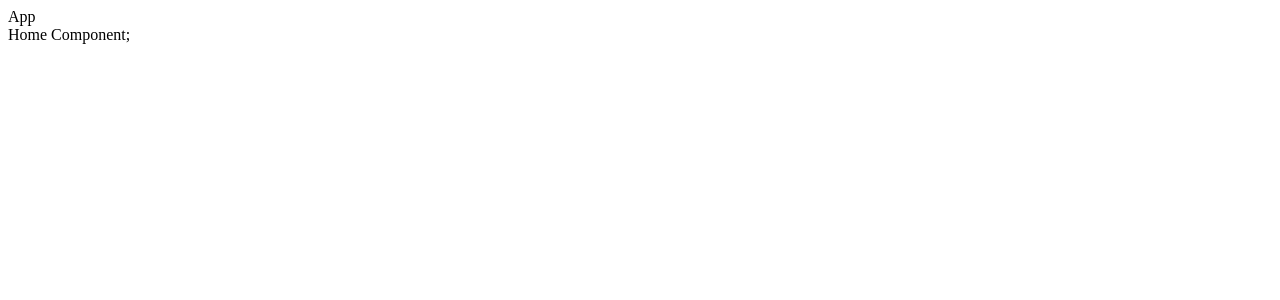
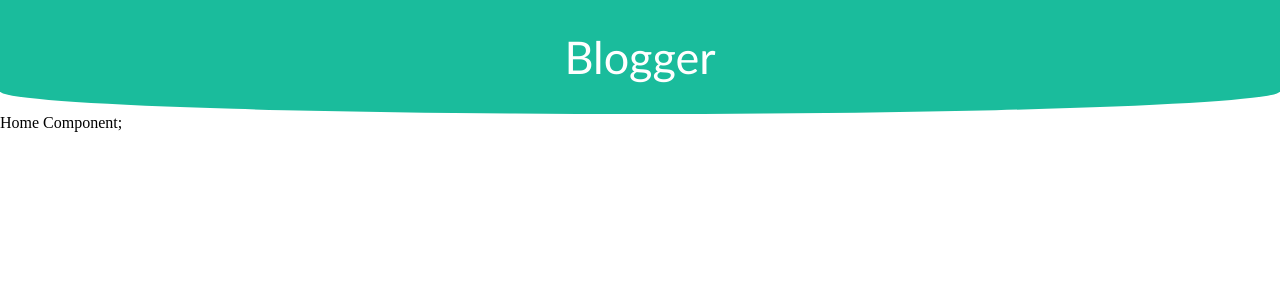
Before and after one commit to snehaljha/Blogger, a React (Create React App) app in the folder blogger/: page / in a window 1280 px wide. Shown: the top 300 px of the page. Built offline with nearby package versions, Linux system fonts and the light colour scheme.

Commit message:
added header

```diff
--- a/blogger/src/App.js
+++ b/blogger/src/App.js
@@ -2,13 +2,13 @@ import { BrowserRouter as Router, Route, Routes } from "react-router-dom";
 import Auth from "./Components/Auth/Auth";
 import Blog from "./Components/Blog";
 import Home from "./Components/Home";
-
+import Headers from "./Components/Header";
+import "./Assets/Styles/main.css"
 
 function App() {
   return (
     <div className="App">
-      App
-
+      <Headers></Headers>
       <Router>
         <Routes>
           <Route path="/auth" exact
--- /dev/null
+++ b/blogger/src/Assets/Styles/header.css
@@ -0,0 +1,15 @@
+.header {
+    padding: 30px;
+    text-align: center;
+    background: #1abc9c;
+    color: white;
+    font-size: 30px;
+
+    border-bottom-left-radius: 50% 20%;
+    border-bottom-right-radius: 50% 20%;
+  }
+.heading{
+  font-family: 'Gill Sans', 'Gill Sans MT', 'Calibri', 'Trebuchet MS', sans-serif;
+  font-size: 45px;
+
+}
--- /dev/null
+++ b/blogger/src/Assets/Styles/main.css
@@ -0,0 +1,4 @@
+body{
+  margin: 0;
+  padding: 0;
+}
--- /dev/null
+++ b/blogger/src/Components/Header.js
@@ -0,0 +1,16 @@
+import "../Assets/Styles/header.css";
+
+// const headingStyle = {
+//     fontSize: "2rem",
+//   };
+
+
+const Header = () => (
+    <div className="header">
+        <div className='heading'>Blogger</div>
+    </div>
+);
+
+
+
+export default Header;
```
